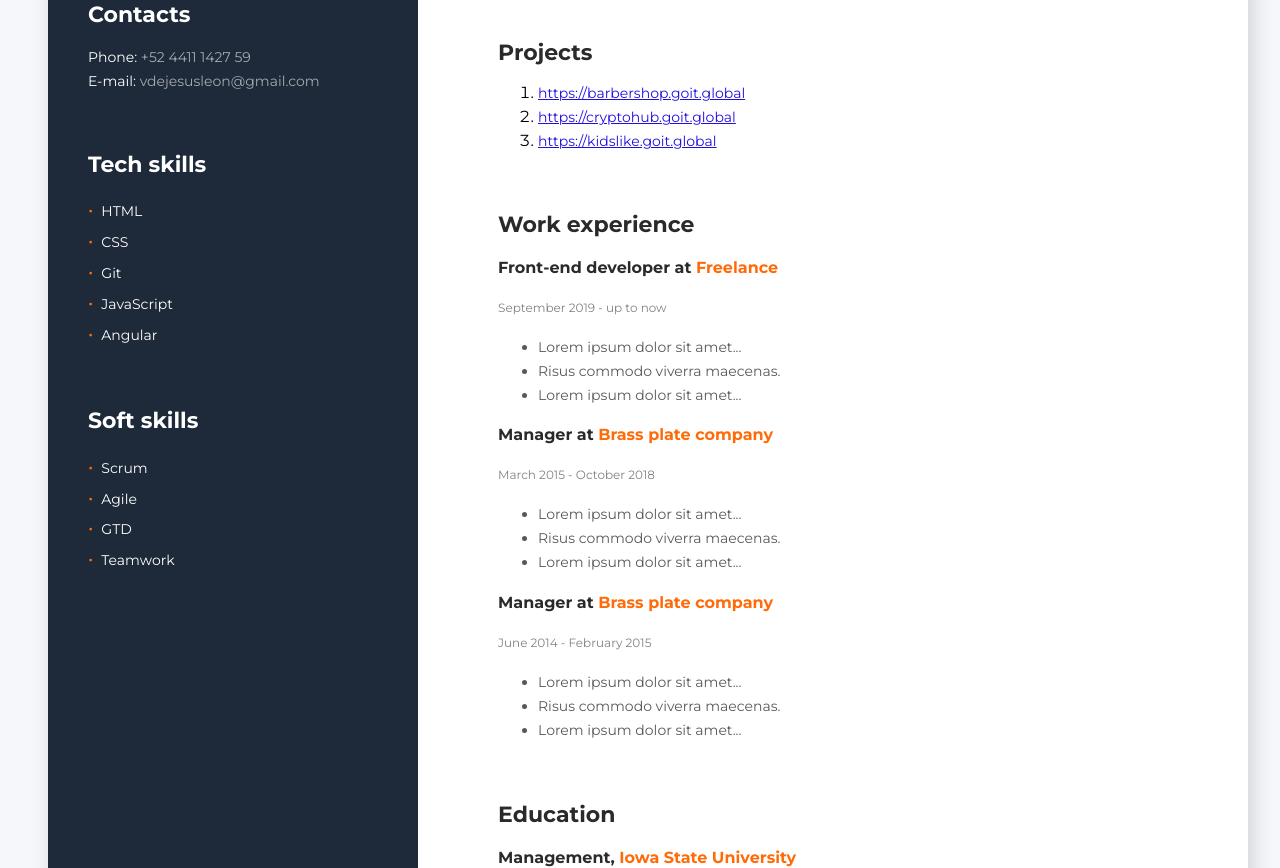
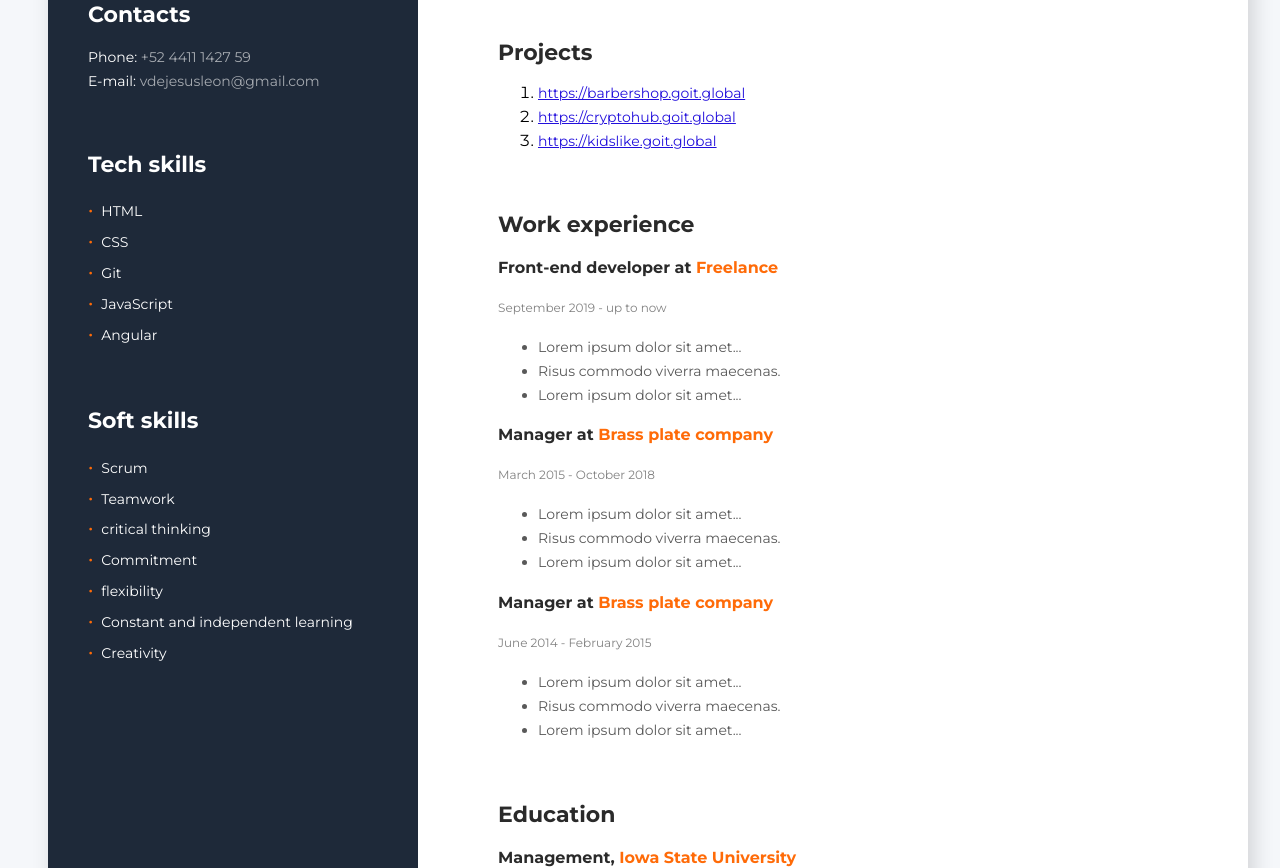
Before and after one commit to valentindjl/CV_Valentin, a plain HTML site: page index.html in a window 1280 px wide. Shown: the part 405-1273 px from the top of the page. Drawn offline with Linux system fonts and the light colour scheme.

Commit message:
cambio soft skills

```diff
--- a/index.html
+++ b/index.html
@@ -54,9 +54,12 @@
           </h2>
           <ul class="skills-list">
             <li class="skills-item">Scrum</li>
-            <li class="skills-item">Agile</li>
-            <li class="skills-item">GTD</li>
             <li class="skills-item">Teamwork</li>
+            <li class="skills-item">critical thinking</li>
+            <li class="skills-item">Commitment</li>
+            <li class="skills-item">flexibility</li>
+            <li class="skills-item">Constant and independent learning</li>
+            <li class="skills-item">Creativity</li>
           </ul>
         </section>
       </aside>
```
